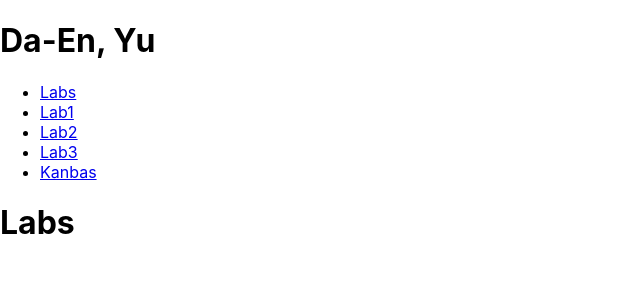
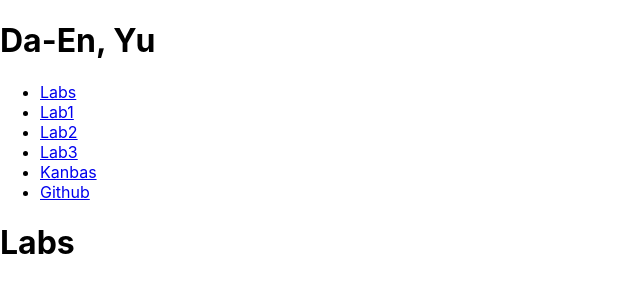
Before and after one commit to kevinlego2009/kanbas-react-web-app-cs5610-fa24, a React (Create React App) app: page /Assignments/1#/Labs in a window 1280 px wide. Shown: the top 300 px of the page, without its empty margins (0-640 px from the left). Built offline with nearby package versions, Linux system fonts and the light colour scheme.

Commit message:
final commit for A1

```diff
--- a/src/Labs/TOC.tsx
+++ b/src/Labs/TOC.tsx
@@ -1,12 +1,13 @@
 import { Link } from "react-router-dom";
-export default function TOC(){
+export default function TOC() {
     return (
         <ul>
-            <li><Link id = "wd-a" to = "/Labs"> Labs</Link></li>
-            <li><Link id = "wd-a1" to = "/Labs/Lab1"> Lab1</Link></li>
-            <li><Link id = "wd-a2" to = "/Labs/Lab2"> Lab2</Link></li>
-            <li><Link id = "wd-a3" to = "/Labs/Lab3"> Lab3</Link></li>
-            <li><Link id = "wd-k" to = "/Kanbas"> Kanbas</Link></li>
+            <li><Link id="wd-a" to="/Labs"> Labs</Link></li>
+            <li><Link id="wd-a1" to="/Labs/Lab1"> Lab1</Link></li>
+            <li><Link id="wd-a2" to="/Labs/Lab2"> Lab2</Link></li>
+            <li><Link id="wd-a3" to="/Labs/Lab3"> Lab3</Link></li>
+            <li><Link id="wd-k" to="/Kanbas"> Kanbas</Link></li>
+            <li><a id="wd-github" href="https://github.com/kevinlego2009/kanbas-react-web-app-cs5610-fa24.git" target="_blank">Github</a></li>
         </ul>
     );
 }
```
